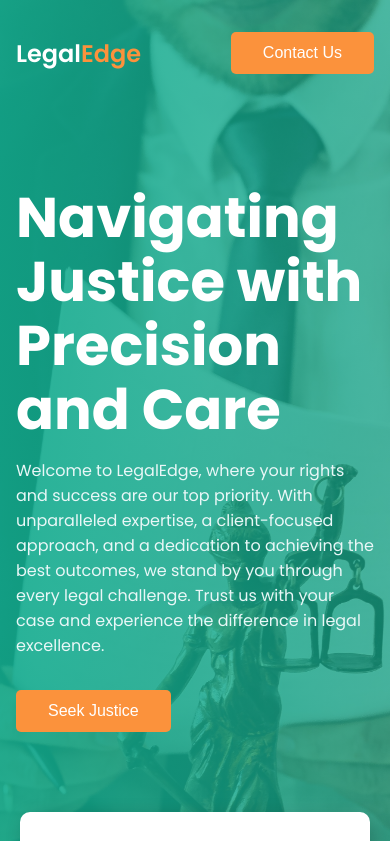
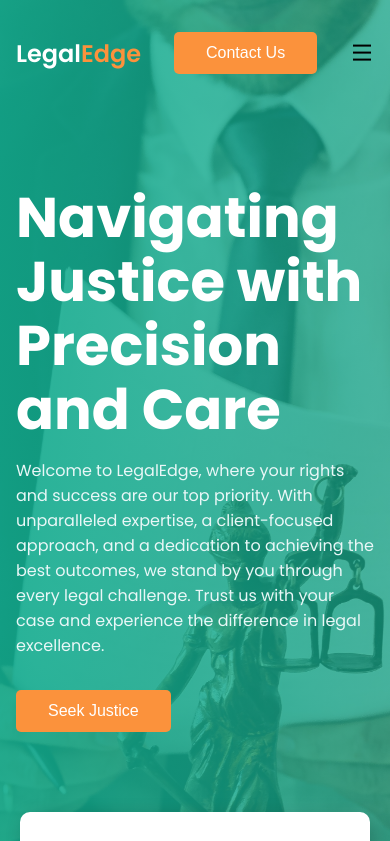
Before and after one commit to EmmanuelOzoemena/ECT, a plain HTML site: page Lawyer/index.html in a window 390 px wide. Shown: the top 841 px of the page. Drawn offline with nearby package versions, Linux system fonts and the light colour scheme.

Commit message:
added menu-icon

```diff
--- a/Lawyer/index.html
+++ b/Lawyer/index.html
@@ -27,6 +27,9 @@
           <li class="link"><a href="#">Blog</a></li>
         </ul>
         <button class="btn" id="contactUsBtn">Contact Us</button>
+        <button class="menu-toggle" id="menuToggle">
+          <i class="ri-menu-line"></i>
+        </button>
       </nav>
       <div class="section-container header-container">
         <div class="header-content">
--- a/Lawyer/script.js
+++ b/Lawyer/script.js
@@ -2,6 +2,8 @@ document.addEventListener('DOMContentLoaded', function() {
   const contactUsBtn = document.getElementById('contactUsBtn');
   const contactFormPopup = document.getElementById('contactFormPopup');
   const closePopup = document.getElementById('closePopup');
+  const menuToggle = document.getElementById('menuToggle');
+  const navLinks = document.querySelector('.nav-links');
 
   contactUsBtn.addEventListener('click', function(event) {
     event.preventDefault();
@@ -17,4 +19,8 @@ document.addEventListener('DOMContentLoaded', function() {
       contactFormPopup.style.display = 'none';
     }
   });
+
+  menuToggle.addEventListener('click', function() {
+    navLinks.classList.toggle('active');
+  });
 });
--- a/Lawyer/styles.css
+++ b/Lawyer/styles.css
@@ -155,6 +155,14 @@ header {
 
 .header-form input::placeholder {
   color: var(--primary-color);
+}
+
+.menu-toggle {
+  display: none;
+  background: none;
+  border: none;
+  font-size: 24px;
+  cursor: pointer;
 }
 
 .form-btn {
@@ -603,6 +611,10 @@ header {
     display: none;
   }
 
+  .menu-toggle {
+    display: block;
+  }
+
   .header-container {
     flex-direction: column;
   }
```
